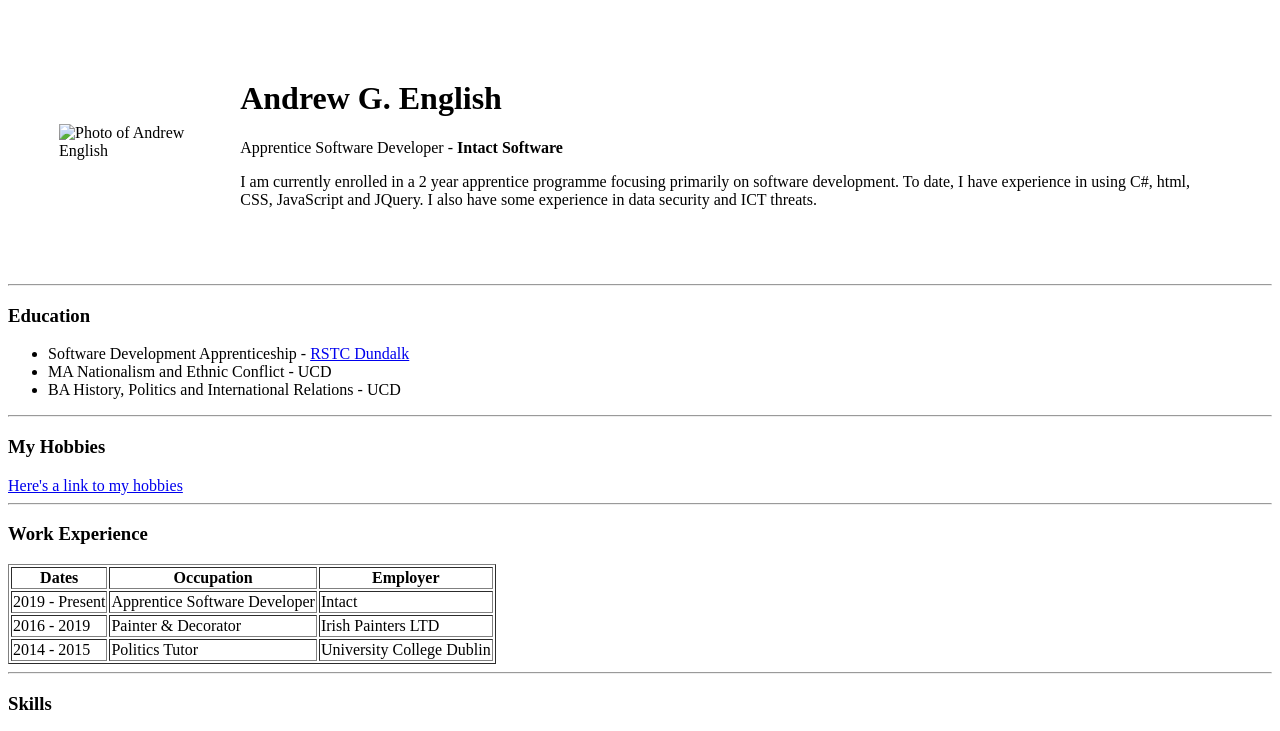
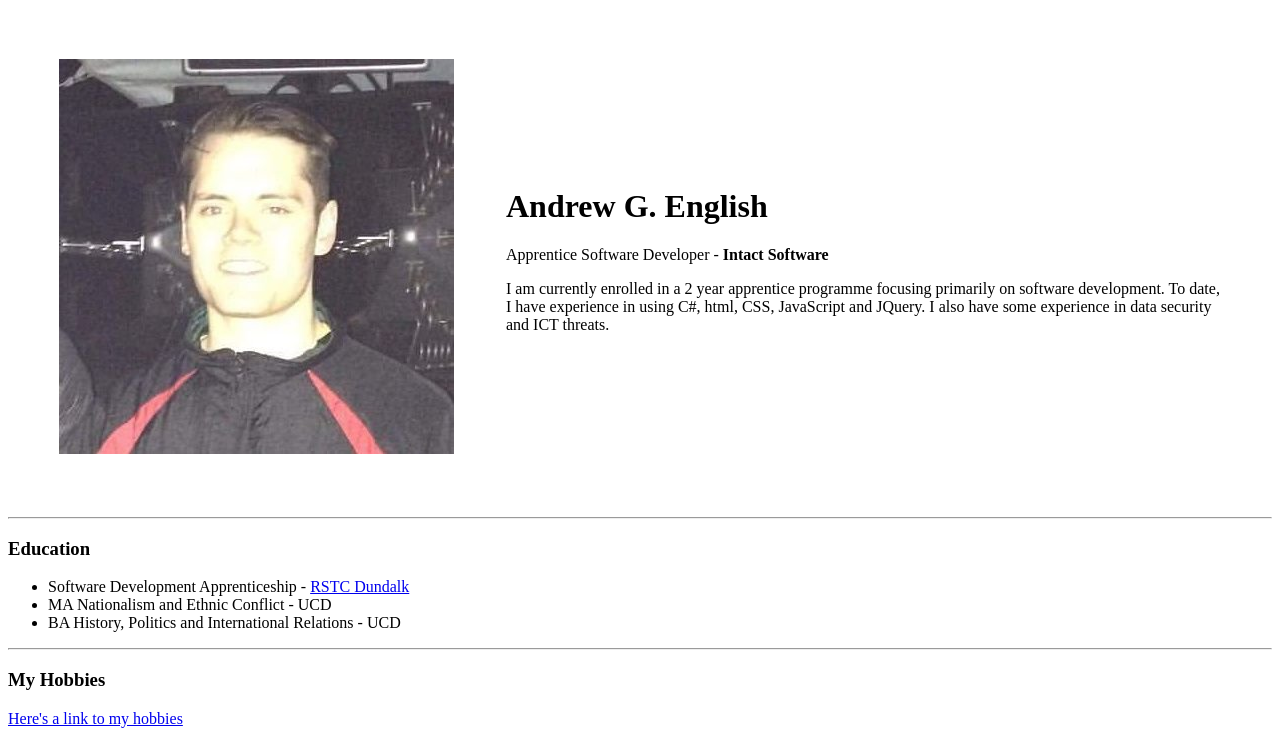
Before and after one commit to aindriu18/Andrew-English-CV-2019, a plain HTML site: page index.html in a window 1280 px wide. Shown: the top 731 px of the page. Drawn offline with Linux system fonts and the light colour scheme.

Commit message:
Update index.html

```diff
--- a/index.html
+++ b/index.html
@@ -10,7 +10,7 @@
 
     <table cellspacing="50px">
         <tr>
-            <td><img src="/html-Personal Site/Images/andrew.e.jpg" alt="Photo of Andrew English"/></td>
+            <td><img src="./Images/andrew.e.jpg" alt="Photo of Andrew English"/></td>
             <td><h1>Andrew G. English</h1>
             <p>Apprentice Software Developer - <strong>Intact Software</strong></p>
             <p>I am currently enrolled in a 2 year apprentice programme focusing primarily on software
```
